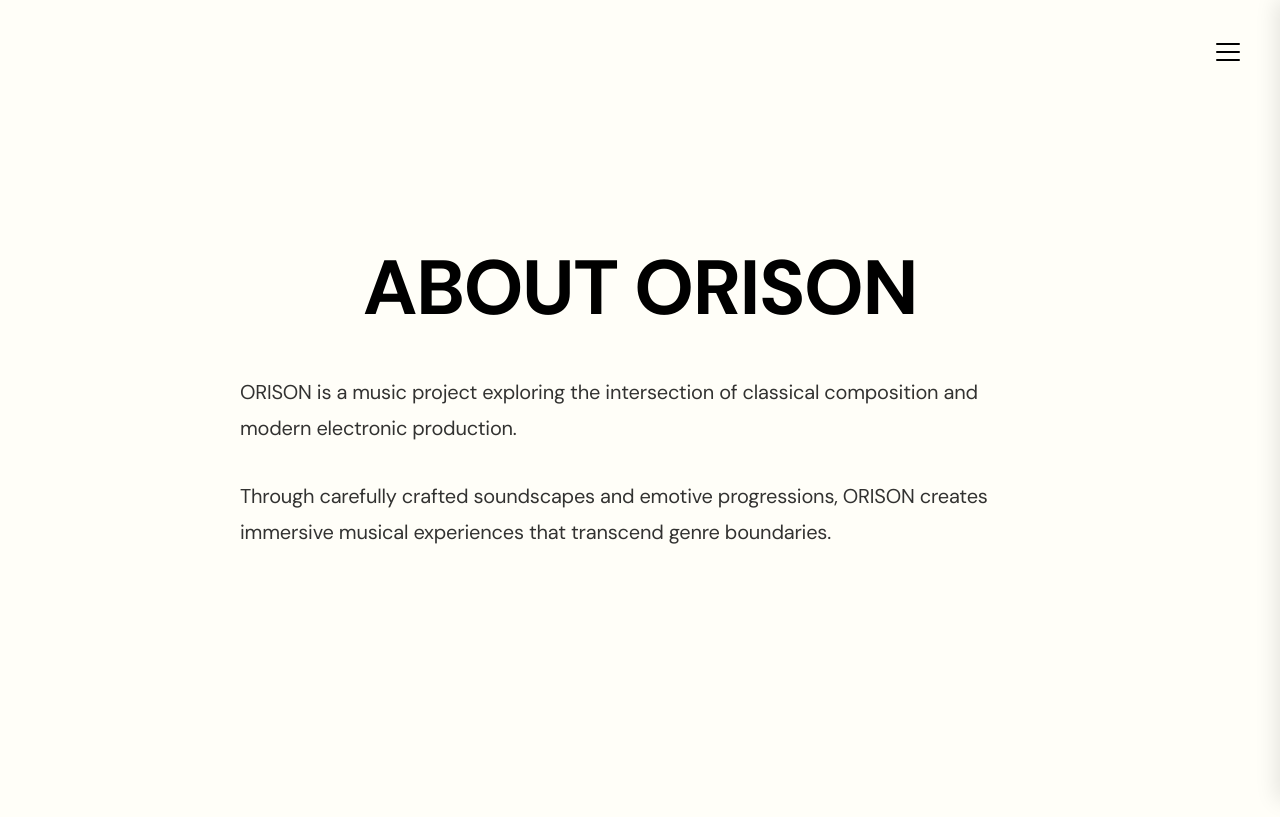
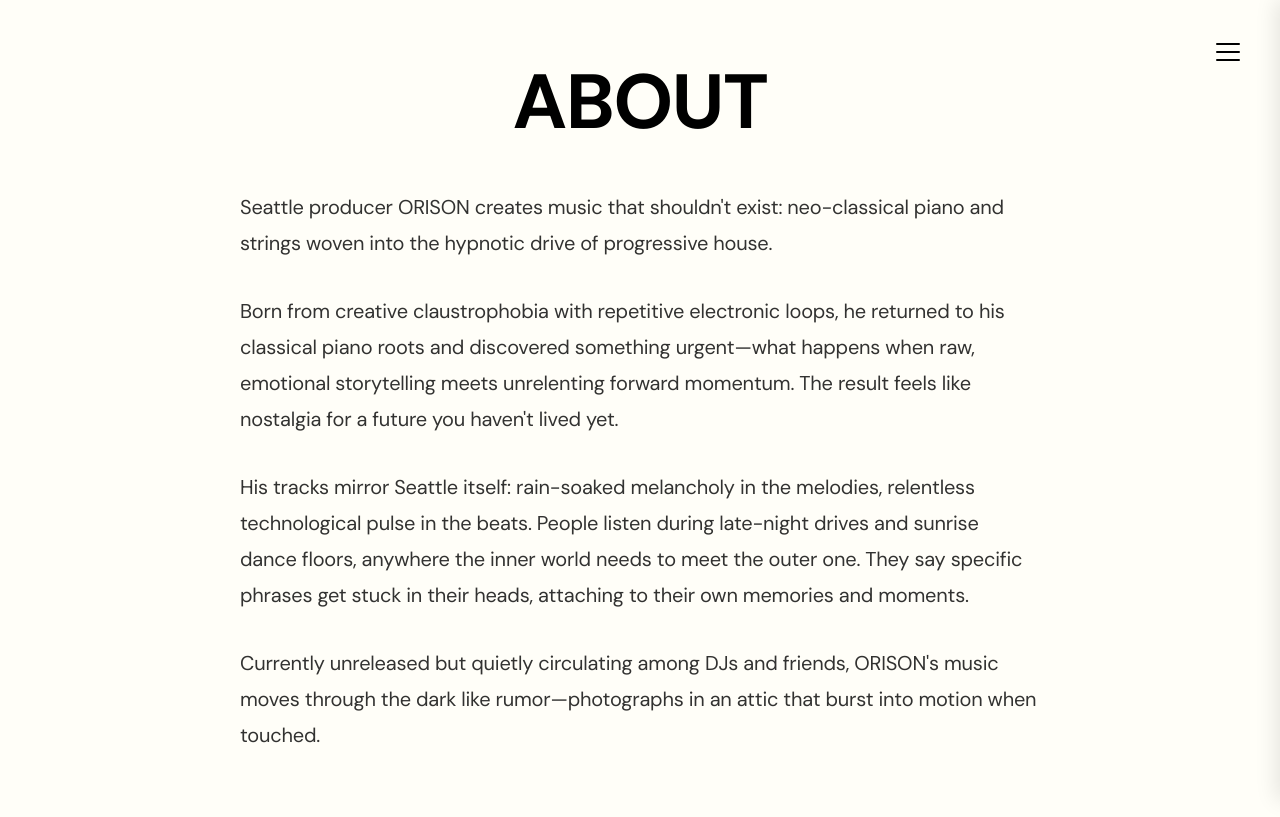
Before and after one commit to czearing/orison-website, a Next.js app: page /about in a window 1280 px wide. Built offline with nearby package versions, Linux system fonts and the light colour scheme.

Commit message:
Adding about page

```diff
--- a/app/about/page.tsx
+++ b/app/about/page.tsx
@@ -6,15 +6,19 @@ export default function AboutPage() {
     <>
       <main className={styles.main}>
         <div className={styles.container}>
-          <Heading className={styles.heading}>About ORISON</Heading>
+          <Heading className={styles.heading}>About</Heading>
           <div className={styles.content}>
             <Body size="lg" className={styles.text}>
-              ORISON is a music project exploring the intersection of classical composition
-              and modern electronic production.
+              Seattle producer ORISON creates music that shouldn't exist: neo-classical piano and strings woven into the hypnotic drive of progressive house.
             </Body>
             <Body size="lg" className={styles.text}>
-              Through carefully crafted soundscapes and emotive progressions, ORISON creates
-              immersive musical experiences that transcend genre boundaries.
+              Born from creative claustrophobia with repetitive electronic loops, he returned to his classical piano roots and discovered something urgent—what happens when raw, emotional storytelling meets unrelenting forward momentum. The result feels like nostalgia for a future you haven't lived yet.
+            </Body>
+            <Body size="lg" className={styles.text}>
+              His tracks mirror Seattle itself: rain-soaked melancholy in the melodies, relentless technological pulse in the beats. People listen during late-night drives and sunrise dance floors, anywhere the inner world needs to meet the outer one. They say specific phrases get stuck in their heads, attaching to their own memories and moments.
+            </Body>
+            <Body size="lg" className={styles.text}>
+              Currently unreleased but quietly circulating among DJs and friends, ORISON's music moves through the dark like rumor—photographs in an attic that burst into motion when touched.
             </Body>
           </div>
         </div>
```
